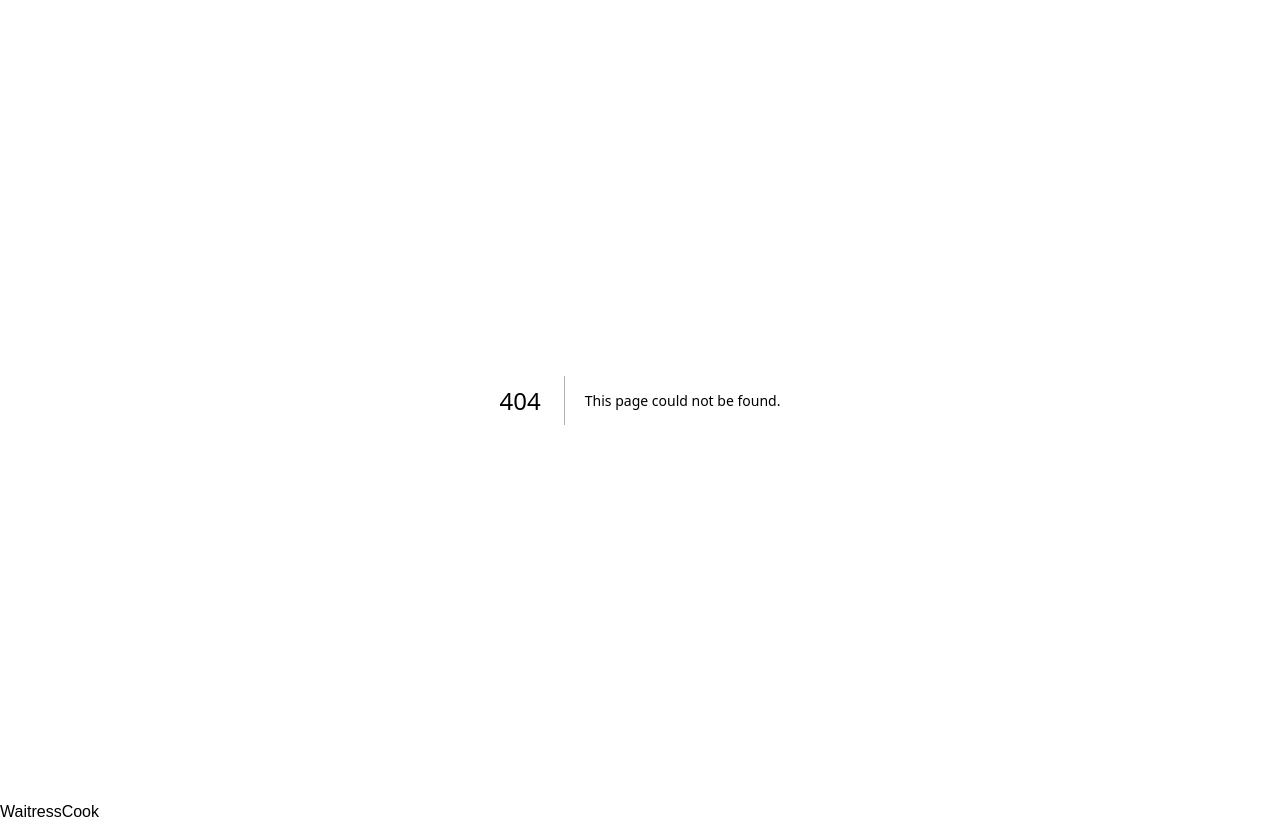
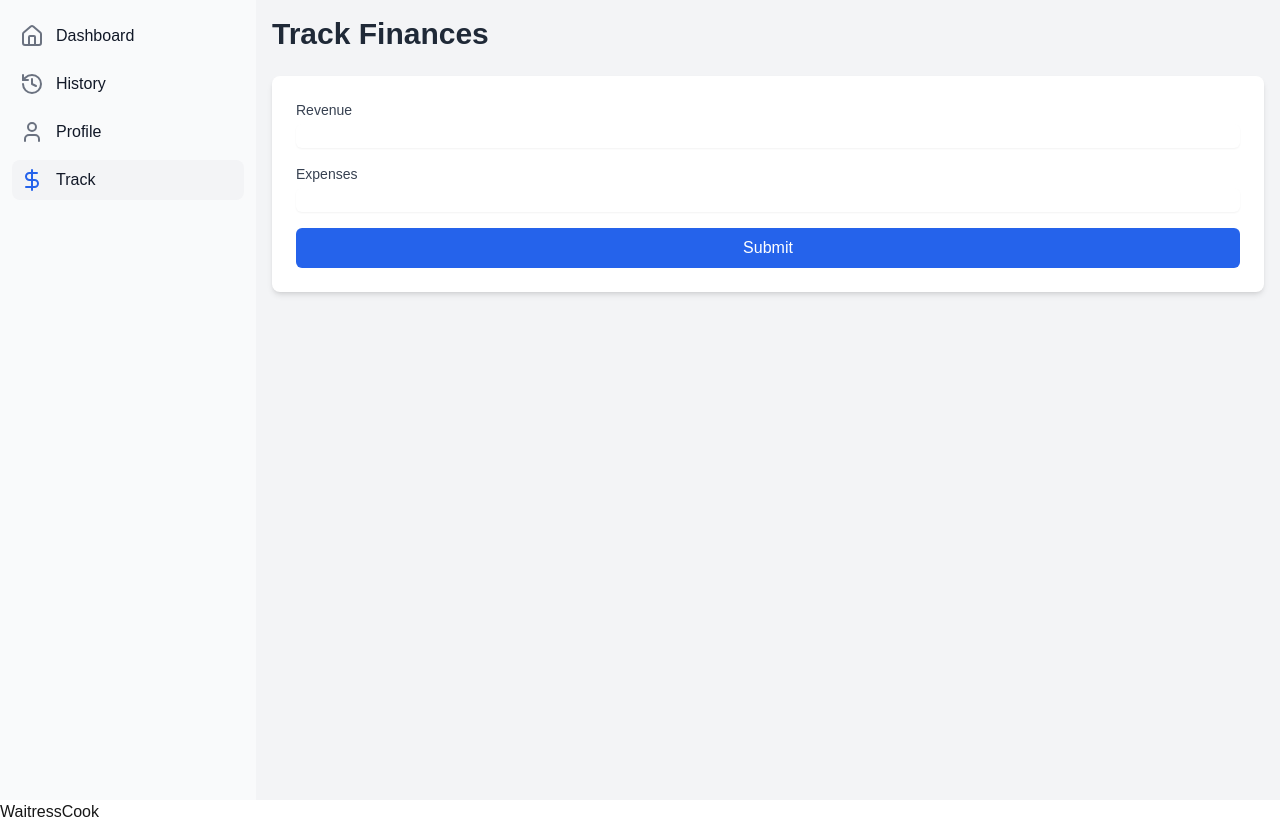
Before and after one commit to JessiP23/mexican, a Next.js app: page /cook/track in a window 1280 px wide. Before the commit this address had no page. Built offline with nearby package versions, Linux system fonts and the light colour scheme.

Commit message:
ages added to th e app

```diff
--- /dev/null
+++ b/app/cook/_components/Sidebar.js
@@ -0,0 +1,52 @@
+'use client'
+
+import { useState } from 'react'
+import Link from 'next/link'
+import { usePathname } from 'next/navigation'
+import { Home, ClipboardList, History, User, DollarSign, Menu } from 'lucide-react'
+
+const sidebarItems = [
+  { name: 'Dashboard', href: '/cook', icon: Home },
+  { name: 'History', href: '/cook/history', icon: History },
+  { name: 'Profile', href: '/cook/profile', icon: User },
+  { name: 'Track', href: '/cook/track', icon: DollarSign },
+]
+
+export default function Sidebar() {
+  const pathname = usePathname()
+  const [isSidebarOpen, setIsSidebarOpen] = useState(false)
+
+  return (
+    <>
+      <button
+        className="fixed top-4 left-4 z-50 md:hidden bg-blue-600 text-white p-2 rounded-md"
+        onClick={() => setIsSidebarOpen(!isSidebarOpen)}
+        aria-label="Toggle sidebar"
+      >
+        <Menu size={24} />
+      </button>
+      <aside className={`fixed top-0 left-0 z-40 w-64 h-screen transition-transform ${isSidebarOpen ? 'translate-x-0' : '-translate-x-full'} md:translate-x-0`}>
+        <div className="h-full px-3 py-4 overflow-y-auto bg-gray-50 dark:bg-gray-800">
+          <ul className="space-y-2 font-medium">
+            {sidebarItems.map((item) => {
+              const isActive = pathname === item.href
+              return (
+                <li key={item.name}>
+                  <Link
+                    href={item.href}
+                    className={`flex items-center p-2 text-gray-900 rounded-lg dark:text-white hover:bg-gray-100 dark:hover:bg-gray-700 ${
+                      isActive ? 'bg-gray-100 dark:bg-gray-700' : ''
+                    }`}
+                  >
+                    <item.icon className={`w-6 h-6 ${isActive ? 'text-blue-600' : 'text-gray-500 dark:text-gray-400'}`} />
+                    <span className="ml-3">{item.name}</span>
+                  </Link>
+                </li>
+              )
+            })}
+          </ul>
+        </div>
+      </aside>
+    </>
+  )
+}
--- /dev/null
+++ b/app/cook/history/page.js
@@ -0,0 +1,66 @@
+'use client'
+
+import { useState, useEffect } from "react"
+import { db } from "@/firebase"
+import { collection, onSnapshot, query, orderBy, where } from 'firebase/firestore'
+import Sidebar from "../_components/Sidebar"
+
+export default function History() {
+  const [completedOrders, setCompletedOrders] = useState([])
+
+  useEffect(() => {
+    const q = query(
+      collection(db, 'orders'),
+      where('status', '==', 'completed'),
+      orderBy('createdAt', 'desc')
+    );
+    const unsubscribe = onSnapshot(q, (snapshot) => {
+      const newOrders = snapshot.docs.map(doc => ({
+        id: doc.id,
+        ...doc.data()
+      }));
+      setCompletedOrders(newOrders);
+    });
+
+    return () => {
+      unsubscribe();
+    };
+  }, []);
+
+  return (
+    <div className="flex h-screen bg-gray-100 dark:bg-gray-900">
+      <Sidebar />
+      <div className="flex-1 p-4 md:ml-64">
+        <h1 className="text-3xl font-bold mb-6 text-gray-800 dark:text-white">Order History</h1>
+        <div className="grid grid-cols-1 md:grid-cols-2 lg:grid-cols-3 gap-6">
+          {completedOrders.map((order) => (
+            <div key={order.id} className="bg-white dark:bg-gray-800 rounded-lg shadow-md overflow-hidden">
+              <div className="bg-green-600 text-white p-4">
+                <h2 className="text-xl font-semibold">Order #{order.id.slice(-4)}</h2>
+                <p className="text-sm">Completed: {new Date(order.createdAt.toDate()).toLocaleString()}</p>
+              </div>
+              <div className="p-4">
+                <h3 className="text-lg font-semibold mb-2 text-gray-800 dark:text-gray-200">Items:</h3>
+                <ul className="space-y-4">
+                  {order.items.map((item, index) => (
+                    <li key={index} className="border-b pb-2 text-gray-700 dark:text-gray-300">
+                      <div className="flex justify-between items-center">
+                        <span className="font-medium">{item.product}</span>
+                        <span>Qty: {item.quantity}</span>
+                      </div>
+                      {item.customization && (
+                        <p className="text-sm text-gray-600 dark:text-gray-400 mt-1">
+                          Customization: {item.customization}
+                        </p>
+                      )}
+                    </li>
+                  ))}
+                </ul>
+              </div>
+            </div>
+          ))}
+        </div>
+      </div>
+    </div>
+  )
+}
--- a/app/cook/page.js
+++ b/app/cook/page.js
@@ -3,6 +3,7 @@
 import { useState, useEffect } from "react"
 import { db } from "@/firebase"
 import { collection, onSnapshot, query, orderBy, updateDoc, doc } from 'firebase/firestore'
+import Sidebar from "./_components/Sidebar"
 
 export default function Cook() {
   const [orders, setOrders] = useState([])
@@ -31,12 +32,13 @@ export default function Cook() {
       console.error("Error updating order status: ", error);
     }
   }
-//   order id slice to get 4 unique digits
 
   return (
-    <div className="container mx-auto p-4">
-      <h1 className="text-3xl font-bold mb-6">Incoming Orders</h1>
-      <div className="grid grid-cols-1 md:grid-cols-2 lg:grid-cols-3 gap-6">
+    <div className="flex h-screen bg-gray-100 dark:bg-gray-900">
+      <Sidebar />
+      <div className="flex-1 p-4 md:ml-64">
+        <h1 className="text-3xl font-bold mb-6 text-gray-800 dark:text-white">Incoming Orders</h1>
+        <div className="grid grid-cols-1 md:grid-cols-2 lg:grid-cols-3 gap-6">
         {orders.map((order) => (
           <div key={order.id} className="bg-white rounded-lg shadow-md overflow-hidden">
             <div className="bg-blue-600 text-white p-4">
@@ -79,6 +81,7 @@ export default function Cook() {
             </div>
           </div>
         ))}
+        </div>
       </div>
     </div>
   )
--- /dev/null
+++ b/app/cook/profile/page.js
@@ -0,0 +1,36 @@
+'use client'
+
+import { useState, useEffect } from "react"
+import Sidebar from "../_components/Sidebar"
+
+export default function Profile() {
+  const [profile, setProfile] = useState({
+    name: 'John Doe',
+    role: 'Head Chef',
+    email: 'john.doe@example.com',
+    phone: '+1 234 567 8900'
+  })
+
+  return (
+    <div className="flex h-screen bg-gray-100 dark:bg-gray-900">
+      <Sidebar />
+      <div className="flex-1 p-4 md:ml-64">
+        <h1 className="text-3xl font-bold mb-6 text-gray-800 dark:text-white">Profile</h1>
+        <div className="bg-white dark:bg-gray-800 rounded-lg shadow-md p-6">
+          <div className="grid grid-cols-1 md:grid-cols-2 gap-6">
+            <div>
+              <h2 className="text-xl font-semibold mb-2 text-gray-800 dark:text-gray-200">Personal Information</h2>
+              <p className="text-gray-600 dark:text-gray-400">Name: {profile.name}</p>
+              <p className="text-gray-600 dark:text-gray-400">Role: {profile.role}</p>
+            </div>
+            <div>
+              <h2 className="text-xl font-semibold mb-2 text-gray-800 dark:text-gray-200">Contact Information</h2>
+              <p className="text-gray-600 dark:text-gray-400">Email: {profile.email}</p>
+              <p className="text-gray-600 dark:text-gray-400">Phone: {profile.phone}</p>
+            </div>
+          </div>
+        </div>
+      </div>
+    </div>
+  )
+}
--- /dev/null
+++ b/app/cook/track/page.js
@@ -0,0 +1,63 @@
+'use client'
+
+import { useState } from "react"
+import Sidebar from "../_components/Sidebar"
+
+export default function Track() {
+  const [revenue, setRevenue] = useState('')
+  const [expenses, setExpenses] = useState('')
+
+  const handleSubmit = (e) => {
+    e.preventDefault()
+    // Here you would typically send this data to your backend
+    console.log('Submitted:', { revenue, expenses })
+    // Reset form
+    setRevenue('')
+    setExpenses('')
+  }
+
+  return (
+    <div className="flex h-screen bg-gray-100 dark:bg-gray-900">
+      <Sidebar />
+      <div className="flex-1 p-4 md:ml-64">
+        <h1 className="text-3xl font-bold mb-6 text-gray-800 dark:text-white">Track Finances</h1>
+        <div className="bg-white dark:bg-gray-800 rounded-lg shadow-md p-6">
+          <form onSubmit={handleSubmit} className="space-y-4">
+            <div>
+              <label htmlFor="revenue" className="block text-sm font-medium text-gray-700 dark:text-gray-300">
+                Revenue
+              </label>
+              <input
+                type="number"
+                id="revenue"
+                value={revenue}
+                onChange={(e) => setRevenue(e.target.value)}
+                className="mt-1 block w-full rounded-md border-gray-300 shadow-sm focus:border-indigo-300 focus:ring focus:ring-indigo-200 focus:ring-opacity-50 dark:bg-gray-700 dark:border-gray-600 dark:text-white"
+                required
+              />
+            </div>
+            <div>
+              <label htmlFor="expenses" className="block text-sm font-medium text-gray-700 dark:text-gray-300">
+                Expenses
+              </label>
+              <input
+                type="number"
+                id="expenses"
+                value={expenses}
+                onChange={(e) => setExpenses(e.target.value)}
+                className="mt-1 block w-full rounded-md border-gray-300 shadow-sm focus:border-indigo-300 focus:ring focus:ring-indigo-200 focus:ring-opacity-50 dark:bg-gray-700 dark:border-gray-600 dark:text-white"
+                required
+              />
+            </div>
+            <button
+              type="submit"
+              className="w-full bg-blue-600 text-white py-2 px-4 rounded-md hover:bg-blue-700 focus:outline-none focus:ring-2 focus:ring-blue-500 focus:ring-opacity-50"
+            >
+              Submit
+            </button>
+          </form>
+        </div>
+      </div>
+    </div>
+  )
+}
--- a/package.json
+++ b/package.json
@@ -10,8 +10,10 @@
   },
   "dependencies": {
     "firebase": "^10.13.2",
+    "lucide-react": "^0.446.0",
     "next": "14.2.13",
     "react": "^18",
+    "react-chartjs-2": "^5.2.0",
     "react-dom": "^18"
   },
   "devDependencies": {
```
Also changed, not shown: 1 other file (tests, documents, lock files or other folders).
